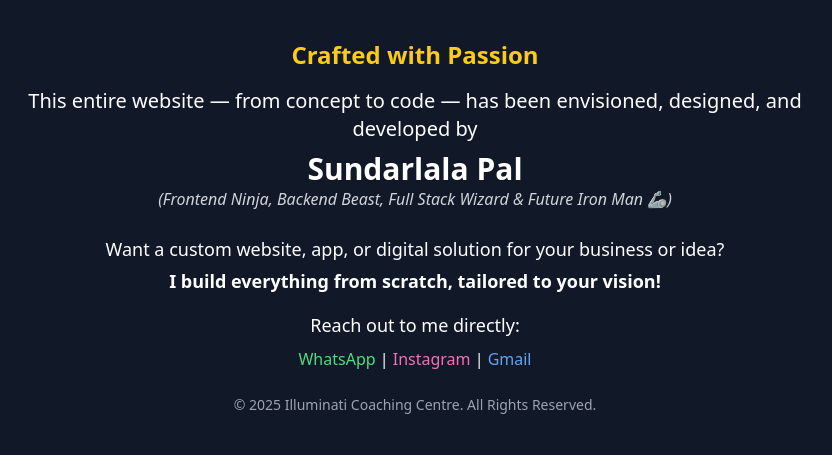
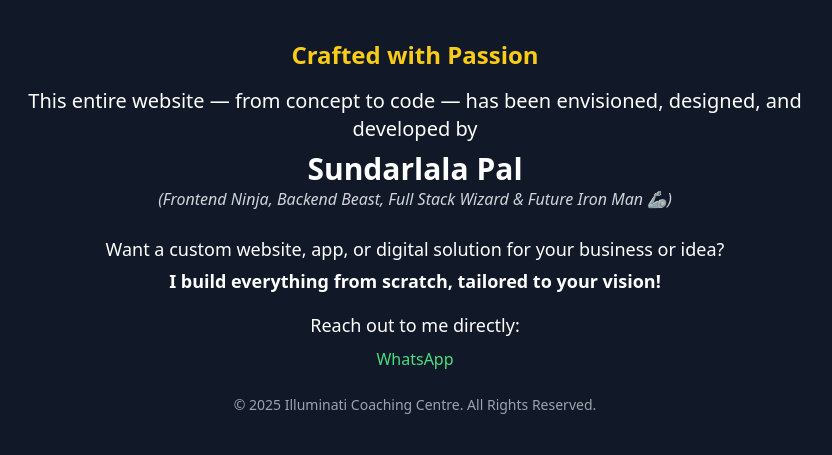
Before and after one commit to SundarlalaPal/Illuminati-Kapui-sir-Django-Website-for-Tution, a Django app: page / in a window 1280 px wide. Shown: the part 2041-2496 px from the top of the page, without its empty margins (225-1057 px from the left). Run offline with Django 5.2, Linux system fonts and the light colour scheme; parts of the project's set-up code (start-up, migrations or seed data) failed here and were passed over; some libraries are stand-ins or nearby versions.

Commit message:
Update index.html

```diff
--- a/templates/index.html
+++ b/templates/index.html
@@ -153,9 +153,7 @@
       </div>
       <p class="mt-4 text-lg">Reach out to me directly:</p>
       <p class="mt-2">
-        <a href="https://wa.me/918001647007" class="text-green-400 hover:underline">WhatsApp</a> |
-        <a href="https://www.instagram.com/ig_sundar_pal" class="text-pink-400 hover:underline">Instagram</a> |
-        <a href="mailto:sundarlalofficial@gmail.com" class="text-blue-400 hover:underline">Gmail</a>
+        <a href="https://wa.me/919933882270" class="text-green-400 hover:underline">WhatsApp</a>
       </p>
       <p class="mt-6 text-sm text-gray-400">&copy; 2025 Illuminati Coaching Centre. All Rights Reserved.</p>
     </div>
```
